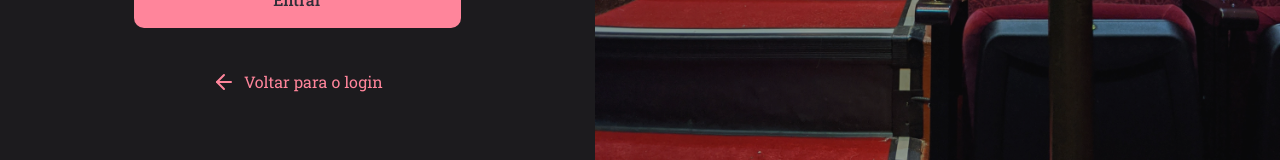
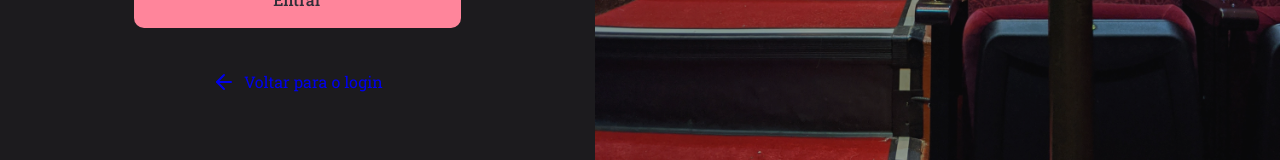
Before and after one commit to carloseduardob94/RocketMovie, a React (Vite) app: page / in a window 1280 px wide. Shown: the part 580-740 px from the top of the page. Built offline with nearby package versions, Linux system fonts and the light colour scheme.

Commit message:
colors update

```diff
--- a/src/components/Button/styles.js
+++ b/src/components/Button/styles.js
@@ -1,7 +1,7 @@
 import styled from 'styled-components'
 
 export const Container = styled.button`
-  background-color: ${({ theme }) => theme.COLORS.PINK};
+  background-color: ${({ theme }) => theme.COLORS.PINK_100};
 
   color: ${({ theme }) => theme.COLORS.GRAY_300};
   font-weight: 500;
--- a/src/pages/SignIn/styles.js
+++ b/src/pages/SignIn/styles.js
@@ -31,7 +31,7 @@ export const Form = styled.form`
     line-height: 63px;
     font-weight: 700;
 
-    color: ${({ theme }) => theme.COLORS.PINK};
+    color: ${({ theme }) => theme.COLORS.PINK_100};
   }
 
   > p {
@@ -48,7 +48,7 @@ export const Form = styled.form`
   }
 
   > a {
-    color: ${({ theme }) => theme.COLORS.PINK};
+    color: ${({ theme }) => theme.COLORS.PINK_100};
   }
 `
 
--- a/src/pages/SignUp/styles.js
+++ b/src/pages/SignUp/styles.js
@@ -31,7 +31,7 @@ export const Form = styled.form`
     line-height: 63px;
     font-weight: 700;
 
-    color: ${({ theme }) => theme.COLORS.PINK};
+    color: ${({ theme }) => theme.COLORS.PINK_100};
   }
 
   > p {
--- a/src/styles/theme.js
+++ b/src/styles/theme.js
@@ -4,7 +4,9 @@ export default {
     BACKGROUND_800: '#1C1B1E',
     BACKGROUND_700: '#262529',
 
-    PINK: '#FF859B',
+    PINK_100: '#FF859B',
+    PINK_300: '#FF859B0D',
+
     WHITE: '#F4EDE8',
 
     GRAY_100: '#948F99',
```
